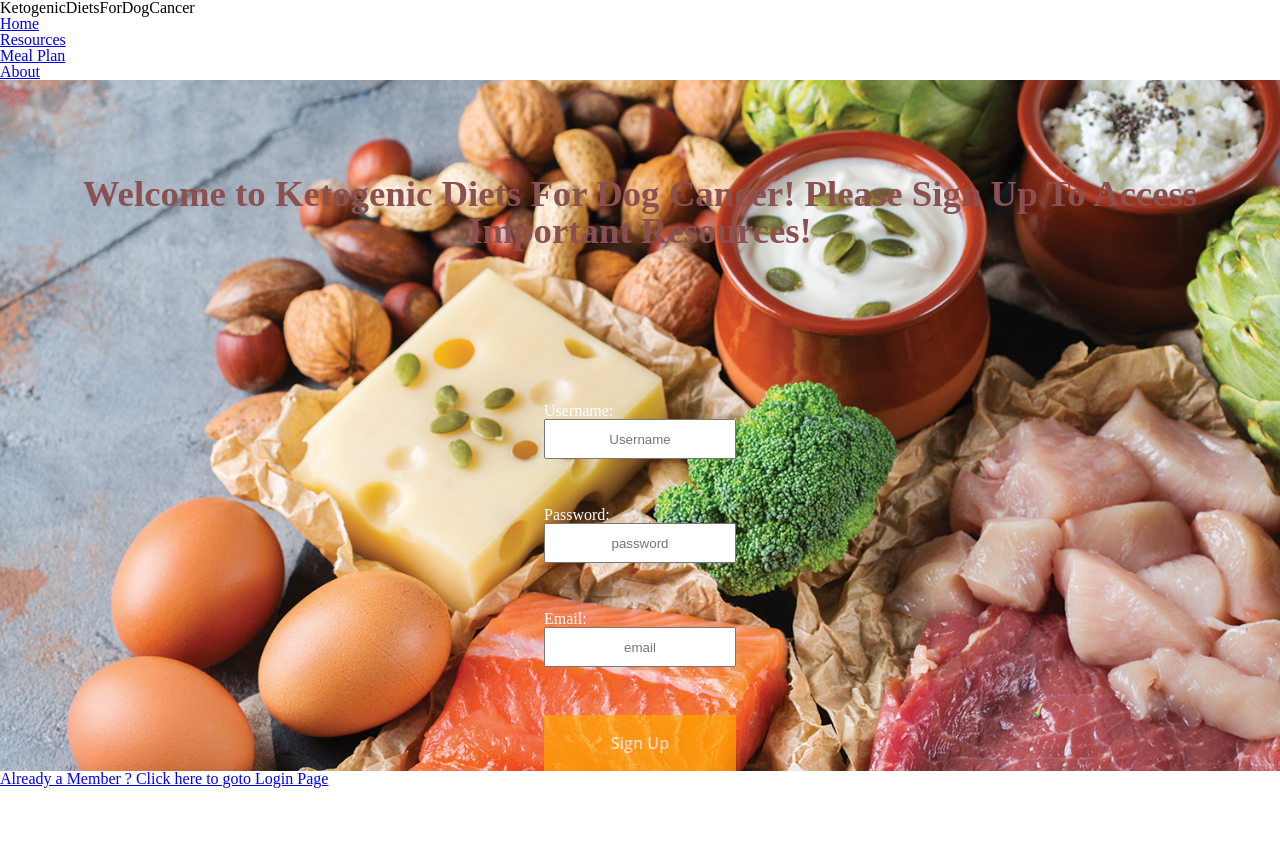
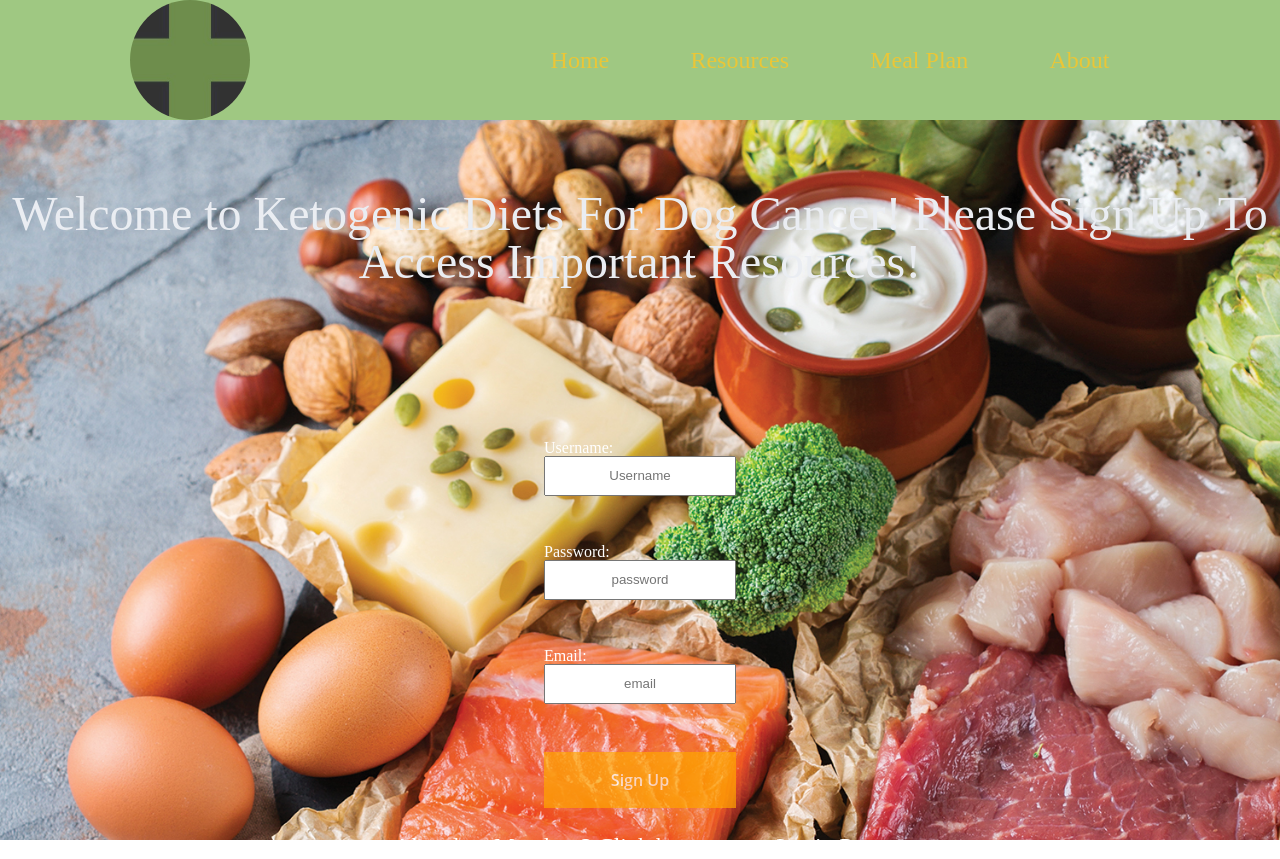
Before and after one commit to giorgio40/KetogenicDietApp-FE, a React (Create React App) app in the folder ketodogapp/: page / in a window 1280 px wide. Before the commit the page ends 800 px from the top, so only its background shows below. Built offline with nearby package versions, Linux system fonts and the light colour scheme.

Commit message:
fixed Signup page, working on Login

```diff
--- a/ketodogapp/src/App.js
+++ b/ketodogapp/src/App.js
@@ -23,7 +23,7 @@ function App() {
 
 
           <Route exact path="/" component={SignUp} />
-          <Route path="/login" component={() => Login} />
+          <Route path="/login" component={ Login} />
           </Switch>
       </main>
     </div>
--- /dev/null
+++ b/ketodogapp/src/CSS/Nav.css
@@ -0,0 +1,35 @@
+.nav{
+    display:flex;
+    background:#88BB63;
+    height:15vh;
+    justify-content:space-around;
+    opacity:.8;
+
+
+
+}
+
+.nav-links{
+    display:flex;
+    justify-content:space-around;
+    width:50%;
+    align-items:center;
+    list-style:none;
+    font-size:1.5rem;
+}
+
+
+.nav-links li{
+    color:#E5B906;
+}
+
+.nav h2{
+    text-align:center;
+    margin-top: 2%;
+
+
+}
+
+.logo{
+    border-radius:50%;
+}
--- a/ketodogapp/src/CSS/SignUp.css
+++ b/ketodogapp/src/CSS/SignUp.css
@@ -7,6 +7,7 @@
     background-repeat: no-repeat cover ;
     width: 200%;
     background-size: cover;
+    height:90vh;
 
 
 }
@@ -14,11 +15,12 @@
 
 
 h1{
-    color:#8B5050;
+    color:#EAEDF2;
     text-align: center;
-    margin-top:5%;
-    font-weight:bold;
-    font-size:2.3rem;
+    margin-top:3%;
+    font-weight:400px;
+    font-size:3rem;
+
 
 }
 
@@ -53,6 +55,7 @@ label{
 
 .submit{
     max-width: 100%;
+    margin-bottom:5%;
 }
 
 button{
@@ -68,3 +71,14 @@ button{
     opacity: 0.7;
 
 }
+
+.link{
+    text-decoration:none;
+    text-align:center;
+    margin-top:2%;
+    font-size:1.5rem;
+}
+
+body {
+    overflow: hidden; /* Hide scrollbars */
+  }
--- a/ketodogapp/src/Components/Login.js
+++ b/ketodogapp/src/Components/Login.js
@@ -44,8 +44,8 @@ function Login() {
   return (
     <>
       <h2> Please login In.</h2>
-      <form onSubmit={()=>login}>
-        {isLoading === true ? <div>Loggin you In!</div> : setIsLoading(false)}
+      <form onSubmit={login}>
+        {isLoading === true ? <div>Loggin you In!</div> : ""}
         <label>
           Username:
           <input
--- a/ketodogapp/src/Components/Nav.js
+++ b/ketodogapp/src/Components/Nav.js
@@ -1,30 +1,28 @@
-import React from 'react'
-import { Link } from "react-router-dom"
+import React from "react";
+import { Link } from "react-router-dom";
+import "../CSS/Nav.css";
+import Logo from "../Images/is.jpg";
 
 function Nav() {
   return (
     <nav className="nav">
-      <h2>KetogenicDietsForDogCancer</h2>
-
+      <img src={Logo} alt="medical cross" className="logo" />
       <ul className="nav-links">
-
-          <Link to="/userhome">
+        <Link to="/userhome" style={{ textDecoration: "none" }}>
           <li>Home</li>
         </Link>
-          <Link to="/resources">
+        <Link to="/resources" style={{ textDecoration: "none" }}>
           <li>Resources</li>
         </Link>
-          <Link to="/mealplan">
+        <Link to="/mealplan" style={{ textDecoration: "none" }}>
           <li>Meal Plan</li>
         </Link>
-          <Link to="/about">
+        <Link to="/about" style={{ textDecoration: "none" }}>
           <li>About</li>
         </Link>
       </ul>
-
     </nav>
-
   );
 }
 
-export default Nav
+export default Nav;
--- a/ketodogapp/src/Components/SignUp.js
+++ b/ketodogapp/src/Components/SignUp.js
@@ -6,9 +6,6 @@ import * as yup from "yup";
 import SignUpSchema from "../schema/SignUpSchema";
 
 import keto from "../Images/keto.jpg";
-
-
-
 
 function SignUp() {
   const initialFormValues = {
@@ -26,7 +23,7 @@ function SignUp() {
   const initialSignup = [];
   const initialDisabled = true;
 
-  const [ isLoading, setIsLoading] = useState(false)
+  const [isLoading, setIsLoading] = useState(false);
   const [formValues, setFormValues] = useState(initialFormValues);
   const [formErrors, setFormErrors] = useState(initialFormErrors);
   const [signUp, setSignUp] = useState(initialSignup);
@@ -42,7 +39,7 @@ function SignUp() {
         setFormValues(initialFormValues);
         console.log(res.data);
         console.log(newSignUp);
-        setIsLoading(true)
+        setIsLoading(true);
 
         push("/login");
       })
@@ -72,7 +69,6 @@ function SignUp() {
       [name]: value,
     });
   };
-
   const formSubmit = () => {
     const newSignUp = {
       username: formValues.username.trim(),
@@ -100,12 +96,18 @@ function SignUp() {
 
   return (
     <>
-    <div  className="img-container" style={{ backgroundImage:`url(${keto})`}} >
-    {isLoading=== true ? <div>Signing you up!</div> : ""}
-    <br/>
-    <br/>
-      <h1>Welcome to Ketogenic Diets For Dog Cancer! Please Sign Up To Access Important Resources!</h1>
-        <form onSubmit={()=>onSubmit} className="signup-form">
+      <div
+        className="img-container"
+        style={{ backgroundImage: `url(${keto})` }}
+      >
+        {isLoading === true ? <div>Signing you up!</div> : ""}
+        <br />
+        <br />
+        <h1>
+          Welcome to Ketogenic Diets For Dog Cancer! Please Sign Up To Access
+          Important Resources!
+        </h1>
+        <form onSubmit={onSubmit} className="signup-form">
           <div>
             <em>
               <div>{formErrors.username}</div>
@@ -126,9 +128,9 @@ function SignUp() {
                 maxLength="30"
               />
             </label>
-            <br/>
-            <br/>
-            <br/>
+            <br />
+            <br />
+            <br />
 
             <label>
               Password:
@@ -142,11 +144,11 @@ function SignUp() {
                 maxLength="30"
               />
             </label>
-            <br/>
-            <br/>
-            <br/>
+            <br />
+            <br />
+            <br />
             <label>
-            Email:
+              Email:
               <input
                 type="email"
                 value={formValues.email}
@@ -161,16 +163,16 @@ function SignUp() {
             <br />
             <br />
             <div id="submit">
-              <button disabled={disabled}>
-                Sign Up
-              </button>
+              <button disabled={disabled}>Sign Up</button>
             </div>
           </div>
         </form>
+        <div className="link">
+          <Link to="/login" style={{ textDecoration: "none", color: "white" }}>
+            Already a Member ? Click here to goto Login Page{" "}
+          </Link>
+        </div>
       </div>
-      <Link to="/login">Already a Member ? Click here to goto Login Page</Link>
-
-
     </>
   );
 }
```
Also changed, not shown: ketodogapp/src/Images/is.jpg (added). Lines whose indentation alone changed are shown as unchanged.
